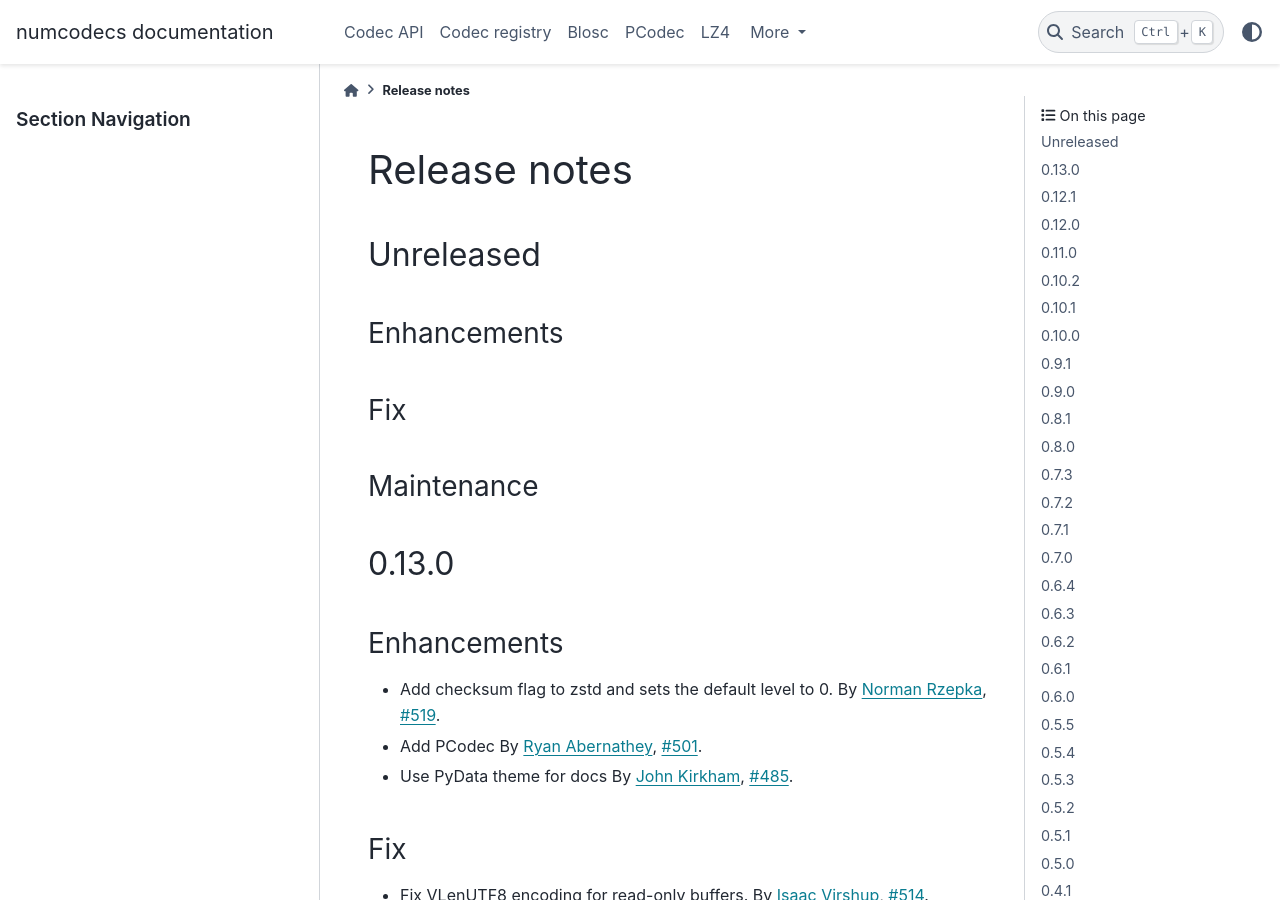
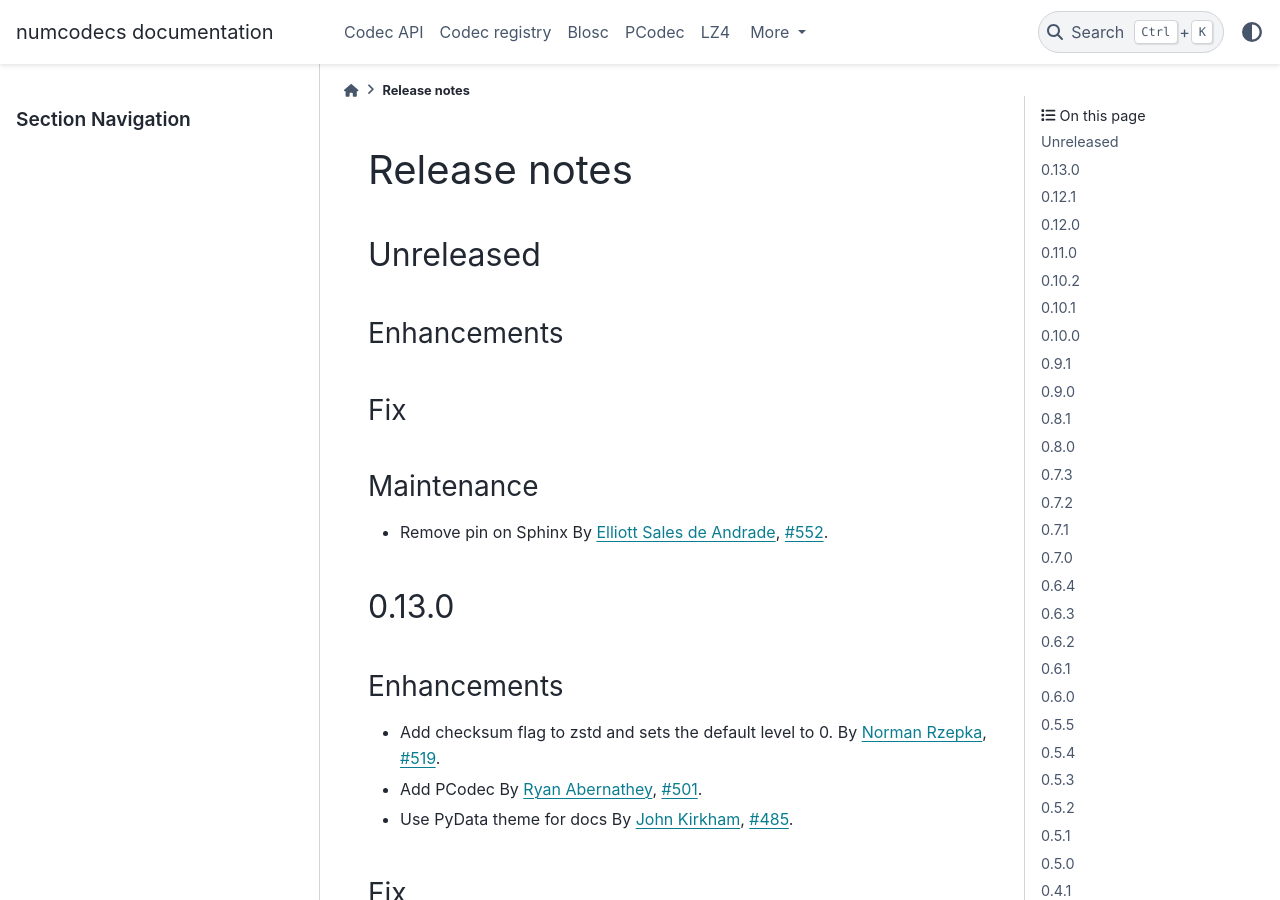
Before and after one commit to zarr-developers/numcodecs, a Sphinx documentation site: the page built from docs/release.rst, in a window 1280 px wide and 900 px high. Built offline with Sphinx 7.4.7 and the PyData theme 0.15.4, drawn with Linux system fonts in a browser that asks for light colours; the version number could not be read and is left out.

Commit message:
Remove Sphinx pinning (#552)
This was pinned in #434 because of the RTD theme, but #485 switched to
the pydata sphinx theme, so there should not be any issues.

Fixes #435

```diff
--- a/docs/release.rst
+++ b/docs/release.rst
@@ -21,6 +21,9 @@ Fix
 
 Maintenance
 ~~~~~~~~~~~
+
+* Remove pin on Sphinx
+  By :user:`Elliott Sales de Andrade <QuLogic>`, :issue:`552`.
 
 
 .. _release_0.13.0:
--- a/pyproject.toml
+++ b/pyproject.toml
@@ -46,7 +46,7 @@ Homepage = "https://github.com/zarr-developers/numcodecs"
 
 [project.optional-dependencies]
 docs = [
-    "sphinx<7.0.0",
+    "sphinx",
     "sphinx-issues",
     "pydata-sphinx-theme",
     "numpydoc",
```
